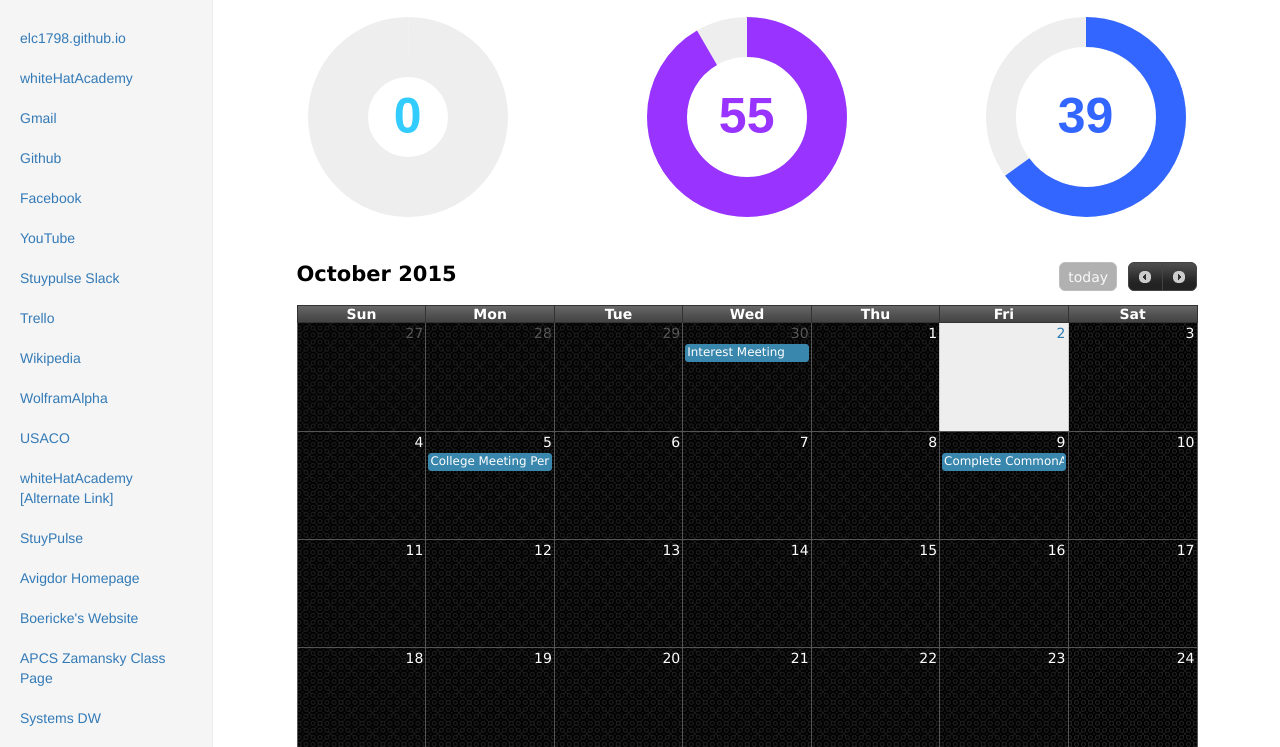
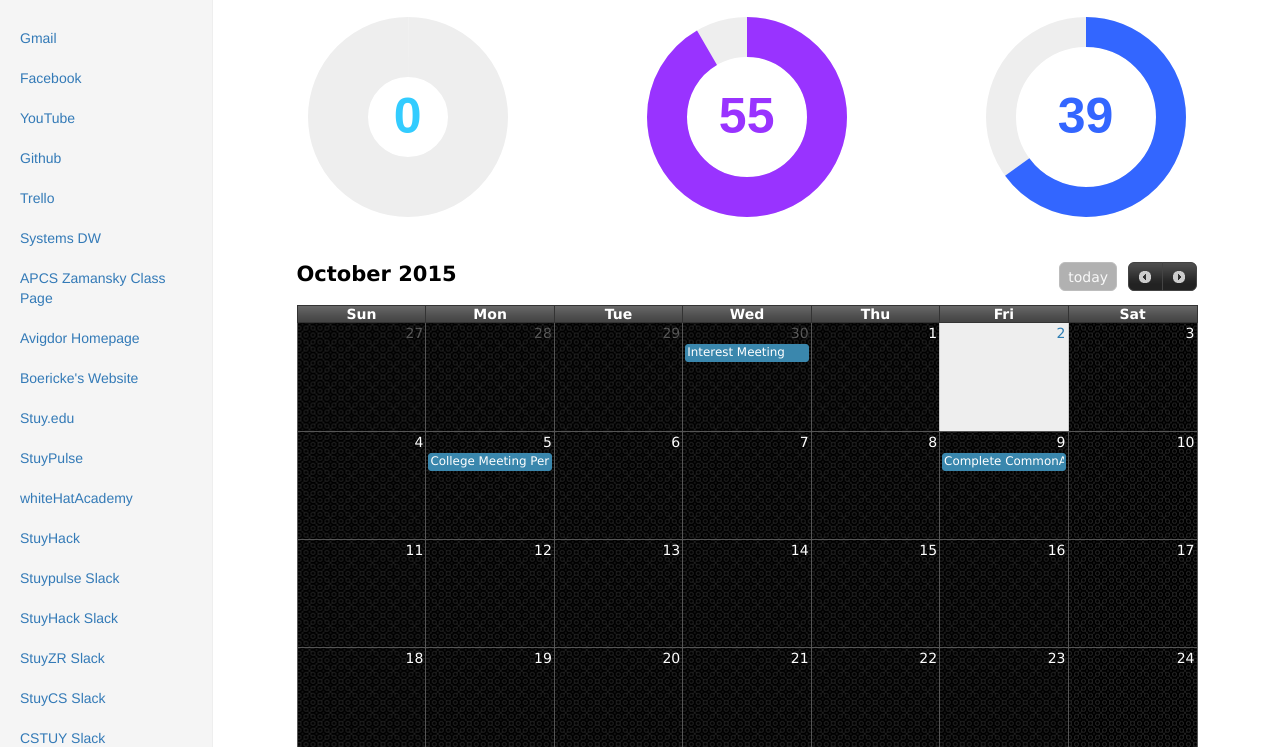
Before and after one commit to elc1798/html-homepage, a plain HTML site: page index.html in a window 1280 px wide. Shown: the part 53-800 px from the top of the page. Drawn offline with Linux system fonts and the light colour scheme; a script that the page names is missing.

Commit message:
Rearrange links

```diff
--- a/index.html
+++ b/index.html
@@ -44,26 +44,29 @@
         <div class="row">
             <div class="col-sm-3 col-md-2 sidebar">
                 <ul class="nav nav-sidebar">
-                    <li><a href="http://elc1798.github.io">elc1798.github.io</a></li>
-                    <li><a href="http://whitehatacademy.club">whiteHatAcademy</a></li>
                     <li><a href="http://www.gmail.com">Gmail</a></li>
-                    <li><a href="http://www.github.com">Github</a></li>
                     <li><a href="http://www.facebook.com">Facebook</a></li>
                     <li><a href="http://www.youtube.com">YouTube</a></li>
+                    <li><a href="http://www.github.com">Github</a></li>
+                    <li><a href="http://trello.com">Trello</a></li>
+                    <li><a href="http://www.stuycs.org/courses/mks65/dw">Systems DW</a></li>
+                    <li><a href="http://stuycs-apcs-z.github.io">APCS Zamansky Class Page</a></li>
+                    <li><a href="http://www.mathwithmrsa.net">Avigdor Homepage</a></li>
+                    <li><a href="http://www.freewebs.com/boerickesworld/economics.htm">Boericke's Website</a></li>
+                    <li><a href="http://stuy.edu">Stuy.edu</a></li>
+                    <li><a href="http://stuypulse.com">StuyPulse</a></li>
+                    <li><a href="http://whitehatacademy.club">whiteHatAcademy</a></li>
+                    <li><a href="http://stuyhack.github.io">StuyHack</a></li>
                     <li><a href="http://stuypulse.slack.com">Stuypulse Slack</a></li>
-                    <li><a href="http://trello.com">Trello</a></li>
+                    <li><a href="http://stuyhack.slack.com">StuyHack Slack</a></li>
+                    <li><a href="http://stuyzr.slack.com">StuyZR Slack</a></li>
+                    <li><a href="http://stuycs.slack.com">StuyCS Slack</a></li>
+                    <li><a href="http://hackingsessions.slack.com">CSTUY Slack</a></li>
                     <li><a href="http://wikipedia.com">Wikipedia</a></li>
                     <li><a href="http://wolframalpha.com">WolframAlpha</a></li>
                     <li><a href="http://usaco.org">USACO</a></li>
-                    <li><a href="http://loren.blaming.me/~whitehats">whiteHatAcademy [Alternate Link]</a></li>
-                    <li><a href="http://stuypulse.com">StuyPulse</a></li>
-                    <li><a href="http://www.mathwithmrsa.net">Avigdor Homepage</a></li>
-                    <li><a href="http://www.freewebs.com/boerickesworld/economics.htm">Boericke's Website</a></li>
-                    <li><a href="http://stuycs-apcs-z.github.io">APCS Zamansky Class Page</a></li>
-                    <li><a href="http://www.stuycs.org/courses/mks65/dw">Systems DW</a></li>
-                    <li><a href="http://stuy.edu">Stuy.edu</a></li>
-                    <li><a href="http://stuy.enschool.com">stuy.enschool.com</a></li>
                     <li><a href="http://zetcode.com">ZetCode</a></li>
+                    <li><a href="http://elc1798.github.io">elc1798.github.io</a></li>
                 </ul>
             </div>
             <div class="col-sm-offset-3 col-md-offset-2 text-center main">
```
